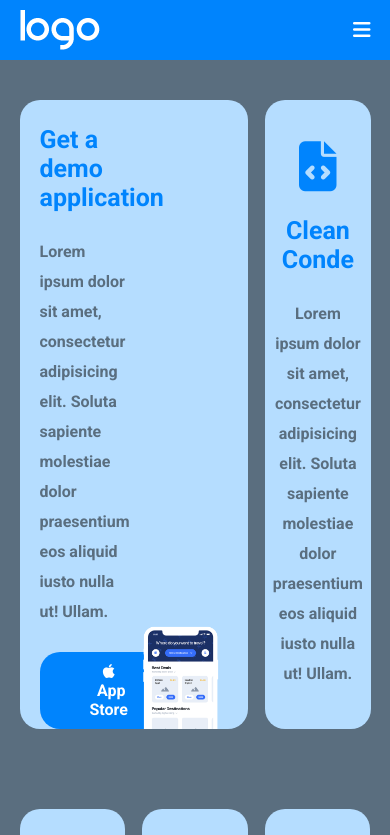
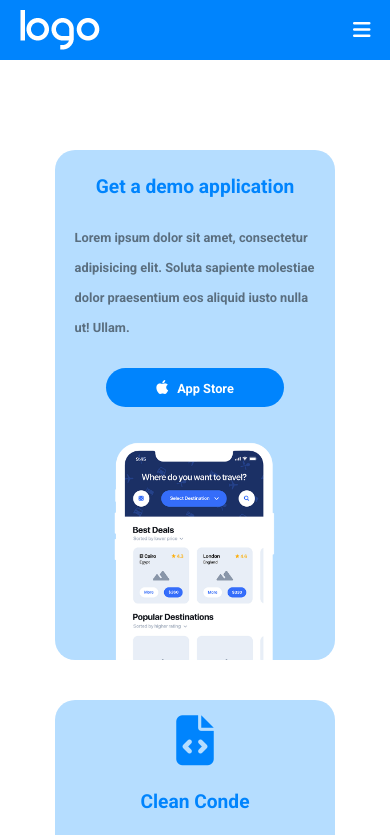
Before and after one commit to DominikKnapczyk/htmlcss-responsive-layout, a plain HTML site: page index.html in a window 390 px wide. Shown: the top 835 px of the page. Drawn offline with Linux system fonts and the light colour scheme.

Commit message:
+ header 2.0

```diff
--- a/css/header.css
+++ b/css/header.css
@@ -21,12 +21,12 @@ nav .container {
   align-items: center;
 }
 
-li {
+nav li {
 	display: inline-block;
   padding: 10px;
 }
 
-a {
+nav a {
   text-decoration: none;
   color: white;
   font-weight: 300;
@@ -43,19 +43,19 @@ a {
   cursor: pointer;
 }
 
-.fa-bars {
+nav .fa-bars {
   display: none;
   font-size: 20px;
 }
 
-.fa-bars:hover {
+nav .fa-bars:hover {
   cursor: pointer;
 }
 
 /* NAV - TABLET and MOBILE ADAPTATION */
 
 @media screen and (max-width: 768px) {
-  .container {
+  nav .container {
       width: 90%;
       max-width: 768px;
   }
@@ -64,7 +64,7 @@ a {
     display: none;
   }
 
-  .fa-bars {
+  nav .fa-bars {
     display: block;
   }
 }
@@ -86,7 +86,6 @@ a {
   width: 100%;
 
   margin: 40px 0;
-
 }
 
 .card {
@@ -166,9 +165,19 @@ a {
   line-height: 30px;
 }
 
-/* NAV - TABLET ADAPTATION */
+/* JUMBOTRON - TABLET ADAPTATION */
 
 @media screen and (min-width: 481px) and (max-width: 768px) {
+
+  .jumbotron h2 {
+    font-size: 1.2em;
+  }
+  .jumbotron span{
+    font-size: 0.8em;
+  }
+  .jumbotron .container{
+    width: 90%;
+  }
   .card-big {
     flex-direction: column;
     justify-content: space-between;
@@ -185,13 +194,57 @@ a {
 }
 
 .jumbotron  .container {
-
   height: 1400px;
 }
 
+/* JUMBOTRON - MOBILE ADAPTATION */
+
 @media screen and (max-width: 480px) {
 
-  body {
-    background-color: #5a6e7f;
+  .jumbotron h2 {
+    font-size: 1.2em;
+    text-align: center;
+  }
+  .jumbotron span{
+    font-size: 0.8em;
+  }
+
+  .jumbotron .row {
+    flex-direction: column;
+    margin: 50px 0px;
+  }
+
+  .jumbotron .card {
+    width: 90%;
+    margin-top: 40px;
+
+  }
+  .card-big {
+    flex-direction: column;
+    justify-content: space-between;
+  }
+
+  .card-big-left,
+  .card-big-right {
+    width: 100%;
+  }
+  .card-big-left {
+    display: flex;
+    flex-direction: column;
+    justify-content: center;
+    align-items: center;
+  }
+
+  .card-big-right {
+    justify-content: center;
+    margin-top: 30px
+  }
+
+  .card-big-right > img {
+    width: 200px;
+  }
+
+  .small-card {
+    padding: 15px;
   }
 }
--- a/index.html
+++ b/index.html
@@ -64,24 +64,24 @@
 							<img src="./img/phone.png" alt="phone">
 						</div>
 					</div>
-					<div class="card">
+					<div class="card small-card">
 						<i class="fa-solid fa-file-code"></i>
 						<h2>Clean Conde</h2>
 						<span>Lorem ipsum dolor sit amet, consectetur adipisicing elit. Soluta sapiente molestiae dolor praesentium eos aliquid iusto nulla ut! Ullam.</span>
 					</div>
 				</div>
 				<div class="row">
-					<div class="card">
+					<div class="card small-card">
 						<i class="fa-solid fa-compass-drafting"></i>
 						<h2>Web Design</h2>
 						<span>Lorem ipsum dolor sit amet, consectetur adipisicing elit. Soluta sapiente molestiae dolor praesentium eos aliquid iusto nulla ut! Ullam.</span>
 					</div>
-					<div class="card">
+					<div class="card small-card">
 						<i class="fa-solid fa-laptop-code"></i>
 						<h2>Development</h2>
 						<span>Lorem ipsum dolor sit amet, consectetur adipisicing elit. Soluta sapiente molestiae dolor praesentium eos aliquid iusto nulla ut! Ullam.</span>
 					</div>
-					<div class="card">
+					<div class="card small-card">
 						<i class="fa-solid fa-bullhorn"></i>
 						<h2>Branding</h2>
 						<span>Lorem ipsum dolor sit amet, consectetur adipisicing elit. Soluta sapiente molestiae dolor praesentium eos aliquid iusto nulla ut! Ullam.</span>
```
